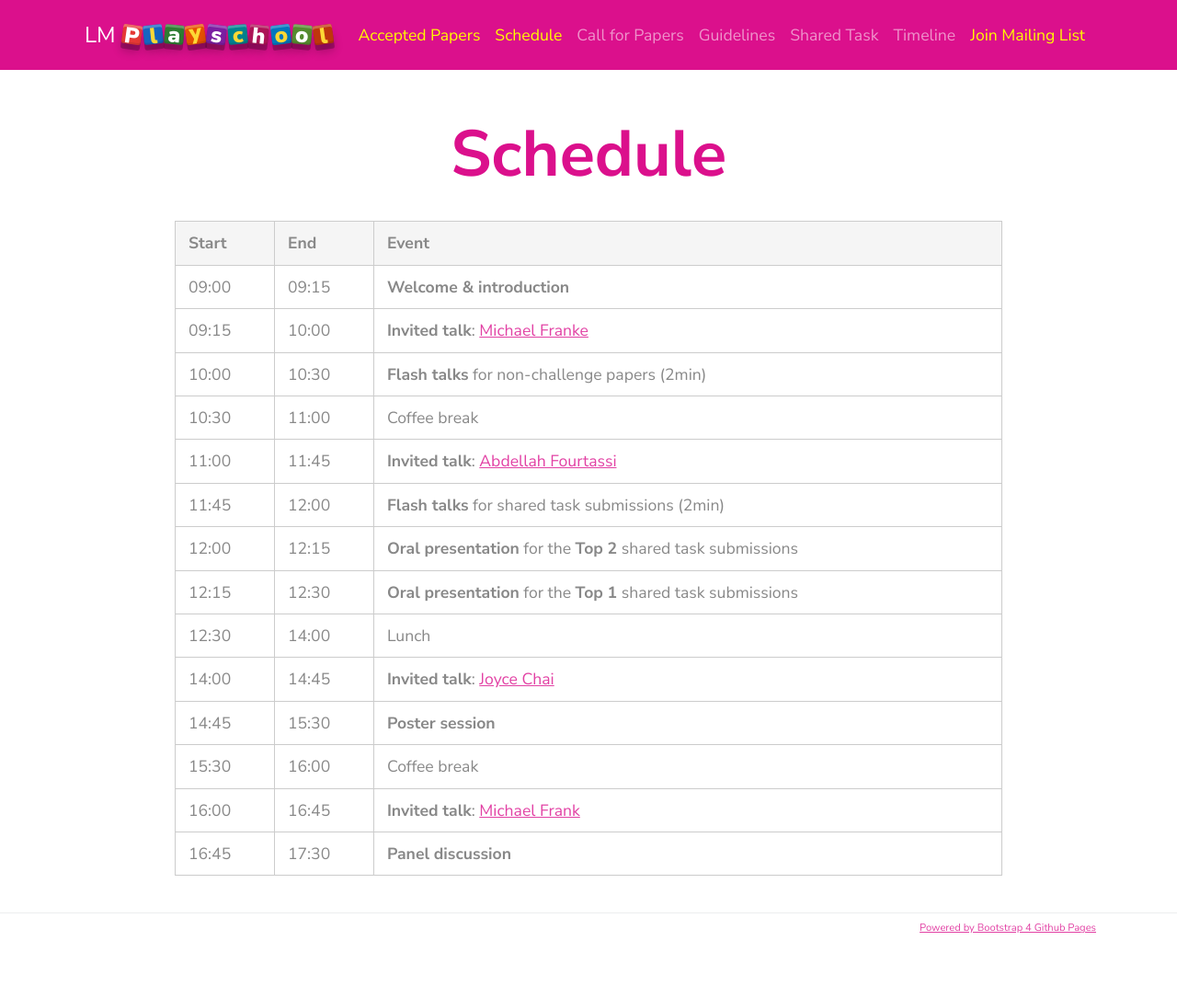
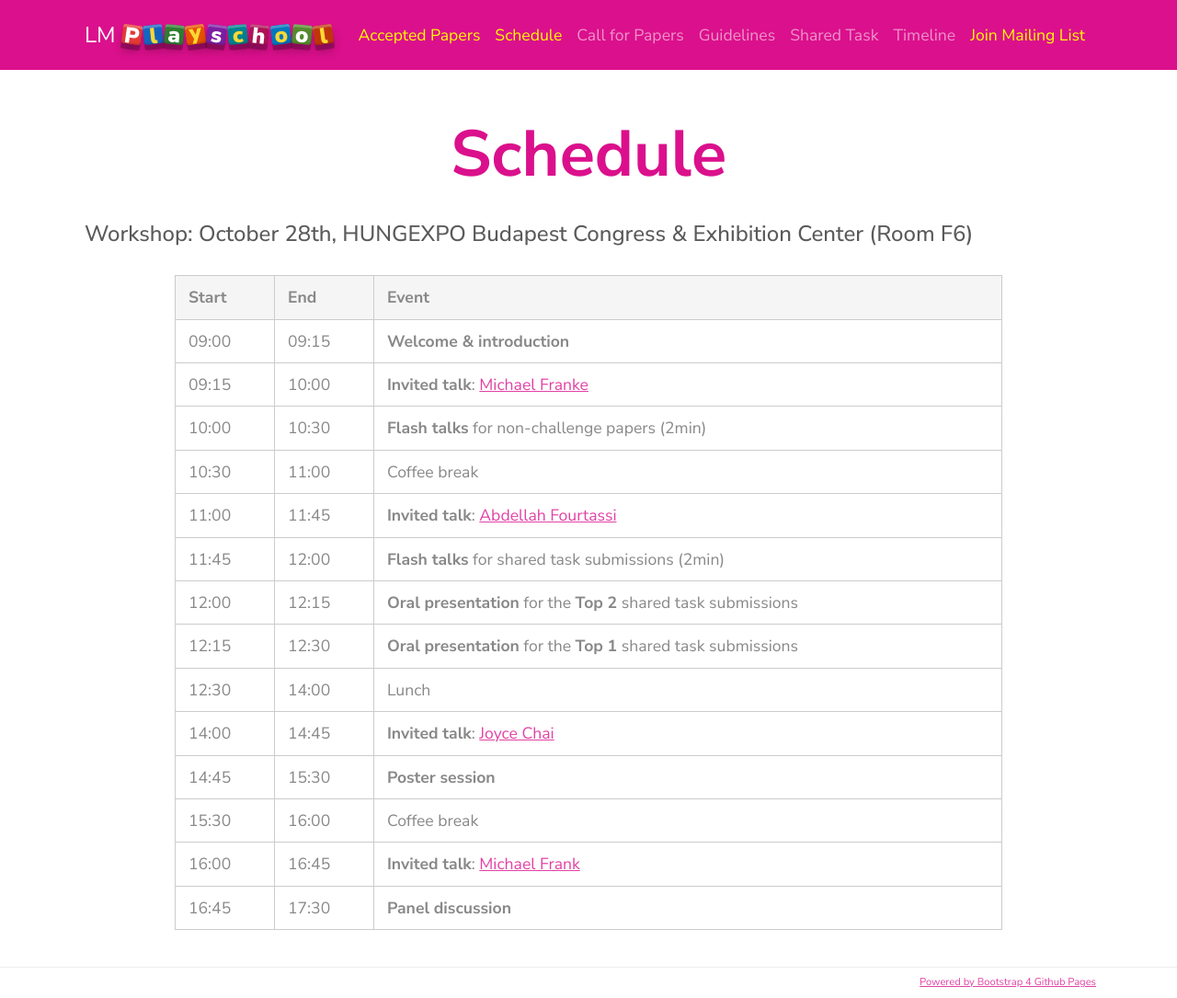
Before and after one commit to lm-playschool/lm-playschool.github.io, a Jekyll site: the page built from _content/_pages/schedule.md, in a window 1280 px wide. Shown: the whole page at 92% size. Built offline with Jekyll 4.4.1, drawn with Linux system fonts in a browser that asks for light colours; before the commit the page ends 1026 px from its top, so only the background shows below that.

Commit message:
added event room to homepage header and schedule page

```diff
--- a/_includes/schedule-table.html
+++ b/_includes/schedule-table.html
@@ -1,3 +1,4 @@
+<h4 class="schedule-venue">Workshop: October 28th, HUNGEXPO Budapest Congress & Exhibition Center (Room F6)</h4>
 <table class="schedule-table">
     <thead>
         <tr>
--- a/_includes/workshop-announcement.html
+++ b/_includes/workshop-announcement.html
@@ -1,7 +1,7 @@
 <div class="workshop-announcement">
     <h4 class="workshop-date-banner">
         October 28th @
-        <img src="{{ "/assets/img/emnlp2026logo.png" | relative_url }}" alt="EMNLP 2026" class="emnlp-logo">
+        <img src="{{ "/assets/img/emnlp2026logo.png" | relative_url }}" alt="EMNLP 2026" class="emnlp-logo"> (Room F6)
     </h4>
 
     <h1>Invited Speakers</h1>
```
